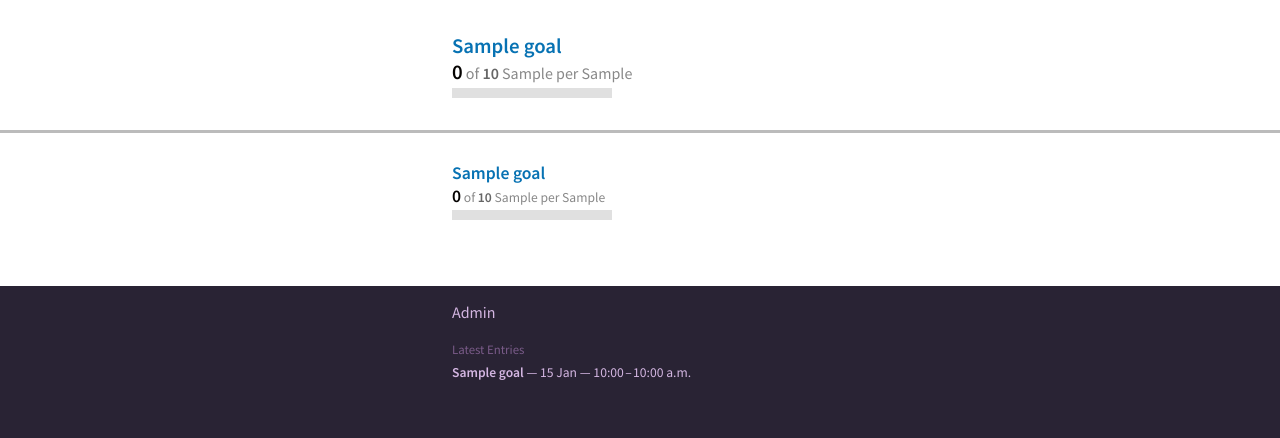
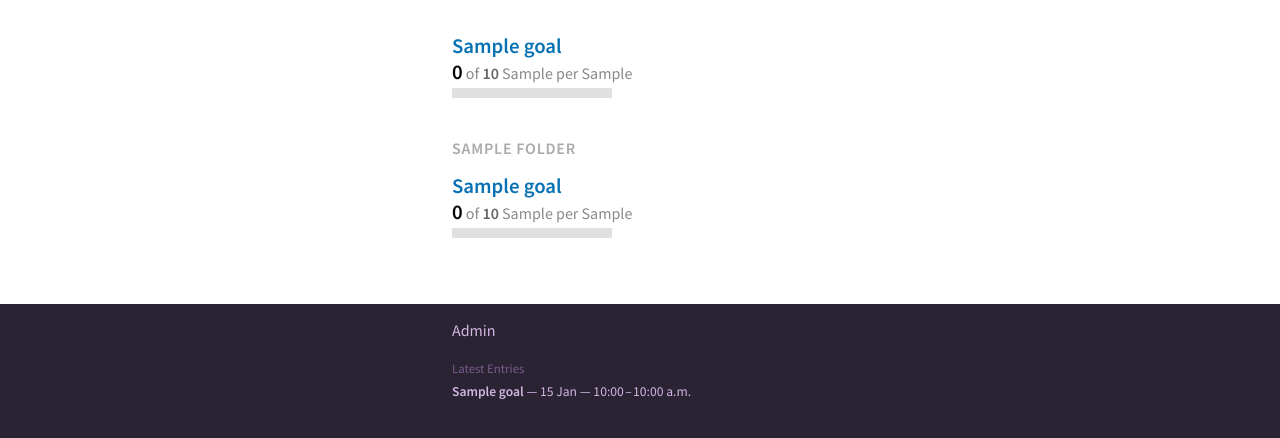
Before and after one commit to mod2/momentum, a Django app: template momentum/templates/dashboard.html in a window 1280 px wide. Shown: the part 42-480 px from the top of the page. Run offline with Django 3.2, Linux system fonts and the light colour scheme; tables that the repository leaves empty hold one stand-in row (values such as "Sample post"); the template is opened without the code that fills it: values that come from a table or form of the project are taken from there, most other values are stand-ins (such as "Sample title", 1, 10 or a date in 2020).

Commit message:
Adds folder display to dashboard

```diff
--- a/momentum/models.py
+++ b/momentum/models.py
@@ -291,7 +291,7 @@ class Folder(models.Model):
         return self.name
 
     def active_goals(self):
-        return self.goals.filter(status='active')
+        return self.goals.filter(status='active').order_by('priority')
 
     class Meta:
         ordering = ['order']
--- a/momentum/static/style.css
+++ b/momentum/static/style.css
@@ -70,6 +70,19 @@ header h1 a.logout {
 	padding-bottom: 5px;
 	padding-top: 12px;
 	text-transform: uppercase;
+}
+
+
+/* Folders on dashboard */
+
+#content h2.folder-name {
+	color: #aaa;
+	text-transform: uppercase;
+	letter-spacing: 0.05em;
+	font-size: 1em;
+	font-weight: 600;
+	margin-bottom: 2px;
+	margin-top: 1.5em;
 }
 
 
--- a/momentum/templates/dashboard.html
+++ b/momentum/templates/dashboard.html
@@ -2,21 +2,25 @@
 
 {% block content %}
 
-{% if required_goals %}
+{% if unfoldered_goals %}
 <section class="goal-list">
-{% for goal in required_goals %}
+{% for goal in unfoldered_goals %}
 	{% include '_goal.html' %}
 {% endfor %}
 </section>
 {% endif %}
 
-{% if optional_goals %}
-<section class="goal-list optional">
-{% for goal in optional_goals %}
+{% for folder in folders %}
+{% if folder.active_goals|length > 0 %}
+<h2 class="folder-name container">{{ folder.name }}</h2>
+
+<section class="goal-list">
+{% for goal in folder.active_goals %}
 	{% include '_goal.html' %}
 {% endfor %}
 </section>
 {% endif %}
+{% endfor %}
 
 {% endblock content %}
 
```
Also changed, not shown: momentum/views.py (+7 -9 lines).
